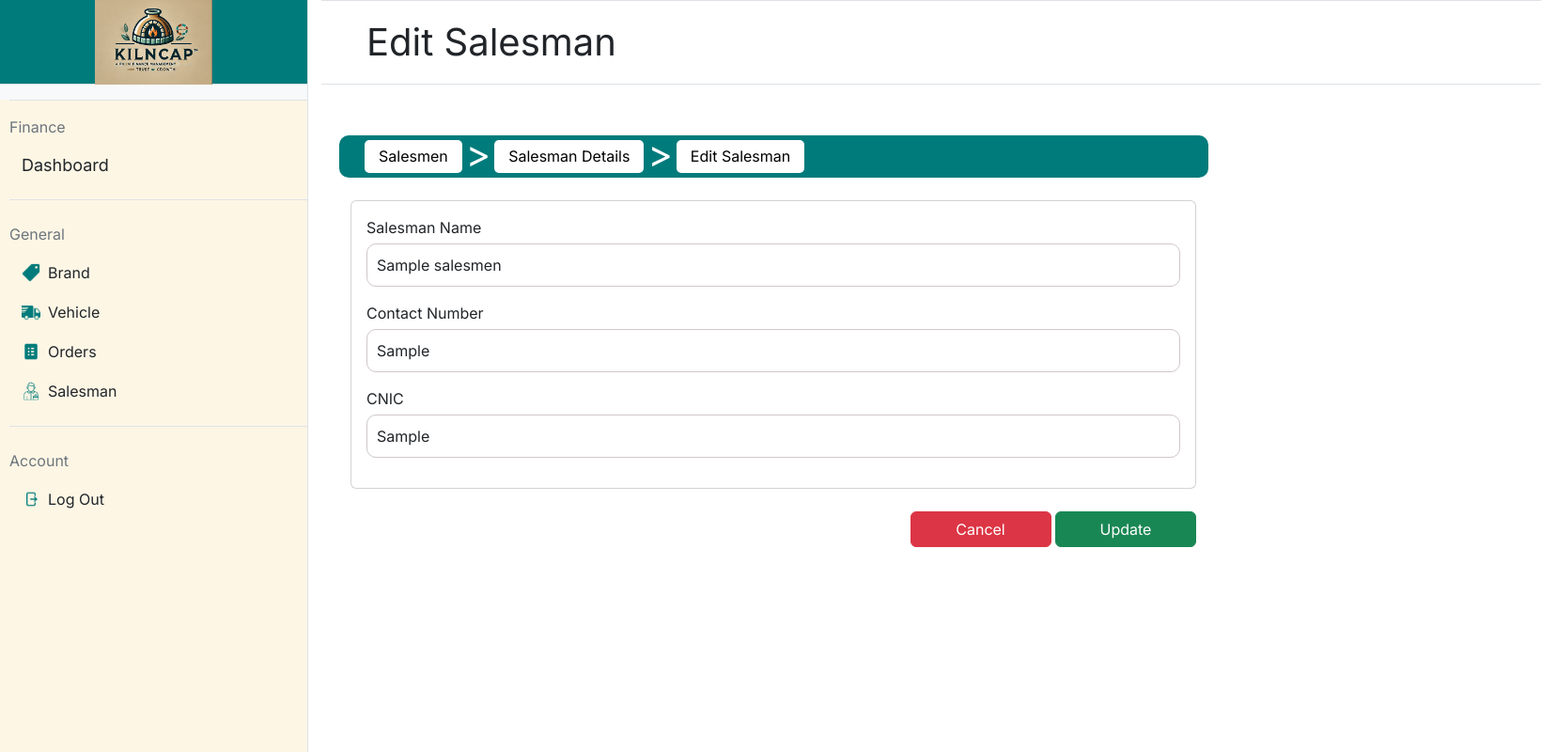
After one commit to jazilarfin/SDA-Project, a Flask app: page /edit_salesman/1 in a window 1640 px wide. The commit adds this page. Shown: the whole page at 94% size. Run offline with Flask 3, Linux system fonts and the light colour scheme; tables that the repository leaves empty hold one stand-in row (values such as "Sample post").

Commit message:
Added Salesman Pages

```diff
--- a/app.py
+++ b/app.py
@@ -81,6 +81,19 @@ class Vehicle(db.Model):
 
     def __repr__(self):
         return f"<Vehicle {self.registration_no}: {self.vehicle_type}, {self.capacity}kg, {self.ownership_status}>"
+
+# Salesman Model
+class Salesman(db.Model):
+    __tablename__ = 'salesmen'
+
+    id = db.Column(db.Integer, primary_key=True)  # Salesman ID (Primary Key)
+    name = db.Column(db.String(100), nullable=False)  # Salesman's name
+    contact_no = db.Column(db.String(15), unique=True, nullable=False)  # Salesman's contact number
+    cnic = db.Column(db.String(15), unique=True, nullable=False)  # Salesman's CNIC (Computerized National Identity Card)
+
+    def __repr__(self):
+        return f"<Salesman {self.name}: Contact No. {self.contact_no}, CNIC {self.cnic}>"
+
 
 @app.route('/')
 def home():
@@ -171,42 +184,44 @@ def add_order():
     return render_template('add_order.html')
 
 
-
+# Route to handle button clicks for the vehicle list page
 @app.route('/vehicle_list_buttons', methods=['POST'])
 def vehicle_list_buttons():
-    button_value = request.form.get('button')
-    if button_value == 'add_vehicle':
-        return redirect(url_for('add_vehicle'))
-    return redirect(url_for('vehicle'))
+    button_value = request.form.get('button')  # Get the value of the button clicked from the form
+    if button_value == 'add_vehicle':  # If the "add_vehicle" button was clicked
+        return redirect(url_for('add_vehicle'))  # Redirect to the "add_vehicle" route
+    return redirect(url_for('vehicle'))  # If another button was clicked, redirect to the vehicle list page
 
-
-
+# Route to display the vehicle list page with pagination
 @app.route('/vehicle', methods=['GET'])
 def vehicle():
-    page = request.args.get('page', 1, type=int)  # Get the current page number for pagination
-    per_page = 5  # Number of vehicles per page
-    vehicles_paginated = Vehicle.query.paginate(page=page, per_page=per_page)
+    page = request.args.get('page', 1, type=int)  # Get the current page number from the URL query parameter
+    per_page = 5  # Number of vehicles to display per page
+    vehicles_paginated = Vehicle.query.paginate(page=page, per_page=per_page)  # Query the vehicles with pagination
 
+    # Render the vehicle list template and pass the paginated vehicles and pagination data
     return render_template('vehicle.html', vehicles=vehicles_paginated.items, pagination=vehicles_paginated)
 
+# Route to display the details of a specific vehicle
 @app.route('/vehicle/<int:vehicle_id>', methods=['GET'])
 def vehicle_details(vehicle_id):
-    # Fetch the vehicle by ID
-    vehicle = Vehicle.query.get_or_404(vehicle_id)
+    vehicle = Vehicle.query.get_or_404(vehicle_id)  # Fetch the vehicle by ID or return 404 if not found
 
-    # Render a detailed view of the vehicle
+    # Render the vehicle details template and pass the fetched vehicle data
     return render_template('vehicle_details.html', vehicle=vehicle)
 
-
+# Route to handle adding a new vehicle (GET for form, POST for submission)
 @app.route('/add_vehicle', methods=['GET', 'POST'])
 def add_vehicle():
-    if request.method == 'POST':
+    if request.method == 'POST':  # If the form is submitted (POST request)
         try:
+            # Get form data for the new vehicle
             registration_no = request.form['vehicle_reg_number']
             vehicle_type = request.form['vehicle_type']
-            capacity = int(request.form['vehicle_capacity'])
+            capacity = int(request.form['vehicle_capacity'])  # Convert capacity to integer
             ownership_status = request.form['ownership_status']
 
+            # Create a new Vehicle instance with the provided data
             new_vehicle = Vehicle(
                 registration_no=registration_no,
                 vehicle_type=vehicle_type,
@@ -214,48 +229,128 @@ def add_vehicle():
                 ownership_status=ownership_status
             )
 
+            # Add the new vehicle to the database and commit the transaction
             db.session.add(new_vehicle)
             db.session.commit()
 
-            flash("Vehicle added successfully!", "success")
-            return redirect(url_for('vehicle'))
+            flash("Vehicle added successfully!", "success")  # Flash a success message
+            return redirect(url_for('vehicle'))  # Redirect to the vehicle list page
 
-        except Exception as e:
-            db.session.rollback()
-            flash(f"Error adding vehicle: {e}", "danger")
-            return render_template('add_vehicle.html')
+        except Exception as e:  # If there's an error while adding the vehicle
+            db.session.rollback()  # Rollback the database transaction
+            flash(f"Error adding vehicle: {e}", "danger")  # Flash an error message
+            return render_template('add_vehicle.html')  # Return the add vehicle form with error message
 
-    return render_template('add_vehicle.html')
+    return render_template('add_vehicle.html')  # Render the form to add a vehicle (GET request)
 
-
+# Route to handle editing a specific vehicle (GET for form, POST for submission)
 @app.route('/edit_vehicle/<int:vehicle_id>', methods=['GET', 'POST'])
 def edit_vehicle(vehicle_id):
-    # Fetch the vehicle or return a 404 error if it doesn't exist
-    vehicle = Vehicle.query.get_or_404(vehicle_id)
+    vehicle = Vehicle.query.get_or_404(vehicle_id)  # Fetch the vehicle by ID or return 404 if not found
 
-    if request.method == 'POST':
+    if request.method == 'POST':  # If the form is submitted (POST request)
         try:
-            # Update vehicle details from the form
+            # Update the vehicle details with the form data
             vehicle.registration_no = request.form['vehicle_reg_number']
             vehicle.vehicle_type = request.form['vehicle_type']
-            vehicle.capacity = int(request.form['vehicle_capacity'])
+            vehicle.capacity = int(request.form['vehicle_capacity'])  # Convert capacity to integer
             vehicle.ownership_status = request.form['ownership_status']
 
-            # Save changes to the database
+            # Commit the changes to the database
             db.session.commit()
 
-            # Redirect to vehicle details after successful edit
-            flash("Vehicle updated successfully!", "success")
-            return redirect(url_for('vehicle_details', vehicle_id=vehicle.id))
-        except Exception as e:
-            db.session.rollback()
-            flash(f"Error updating vehicle: {e}", "danger")
+            flash("Vehicle updated successfully!", "success")  # Flash a success message
+            return redirect(url_for('vehicle_details', vehicle_id=vehicle.id))  # Redirect to the vehicle details page
 
-    # Render the edit form with the current vehicle data for a GET request
+        except Exception as e:  # If there's an error while updating the vehicle
+            db.session.rollback()  # Rollback the database transaction
+            flash(f"Error updating vehicle: {e}", "danger")  # Flash an error message
+
+    # Render the form to edit the vehicle with the existing data for a GET request
     return render_template('edit_vehicle.html', vehicle=vehicle)
 
 
+# Route to handle button clicks for the salesman list page
+@app.route('/salesman_list_buttons', methods=['POST'])
+def salesman_list_buttons():
+    button_value = request.form.get('button')  # Get the value of the button clicked from the form
+    if button_value == 'add_salesman':  # If the "add_salesman" button was clicked
+        return redirect(url_for('add_salesman'))  # Redirect to the "add_salesman" route
+    return redirect(url_for('salesman'))  # If another button was clicked, redirect to the salesman list page
 
+# Route to display the salesman list page with pagination
+@app.route('/salesman', methods=['GET'])
+def salesman():
+    page = request.args.get('page', 1, type=int)  # Get the current page number from the URL query parameter
+    per_page = 5  # Number of salesmen to display per page
+    salesmen_paginated = Salesman.query.paginate(page=page, per_page=per_page)  # Query the salesmen with pagination
+
+    # Render the salesman list template and pass the paginated salesmen and pagination data
+    return render_template('salesman.html', salesmen=salesmen_paginated.items, pagination=salesmen_paginated)
+
+# Route to display the details of a specific salesman
+@app.route('/salesman/<int:salesman_id>', methods=['GET'])
+def salesman_details(salesman_id):
+    salesman = Salesman.query.get_or_404(salesman_id)  # Fetch the salesman by ID or return 404 if not found
+
+    # Render the salesman details template and pass the fetched salesman data
+    return render_template('salesman_details.html', salesman=salesman)
+
+# Route to handle adding a new salesman (GET for form, POST for submission)
+@app.route('/add_salesman', methods=['GET', 'POST'])
+def add_salesman():
+    if request.method == 'POST':  # If the form is submitted (POST request)
+        try:
+            # Get form data for the new salesman
+            name = request.form['salesman_name']
+            contact = request.form['salesman_contact']
+            cnic = request.form['salesman_cnic']
+
+            # Create a new Salesman instance with the provided data
+            new_salesman = Salesman(
+                name=name,
+                contact_no=contact,
+                cnic=cnic
+            )
+
+            # Add the new salesman to the database and commit the transaction
+            db.session.add(new_salesman)
+            db.session.commit()
+
+            flash("Salesman added successfully!", "success")  # Flash a success message
+            return redirect(url_for('salesman'))  # Redirect to the salesman list page
+
+        except Exception as e:  # If there's an error while adding the salesman
+            db.session.rollback()  # Rollback the database transaction
+            flash(f"Error adding salesman: {e}", "danger")  # Flash an error message
+            return render_template('add_salesman.html')  # Return the add salesman form with error message
+
+    return render_template('add_salesman.html')  # Render the form to add a salesman (GET request)
+
+# Route to handle editing a specific salesman (GET for form, POST for submission)
+@app.route('/edit_salesman/<int:salesman_id>', methods=['GET', 'POST'])
+def edit_salesman(salesman_id):
+    salesman = Salesman.query.get_or_404(salesman_id)  # Fetch the salesman by ID or return 404 if not found
+
+    if request.method == 'POST':  # If the form is submitted (POST request)
+        try:
+            # Update the salesman details with the form data
+            salesman.name = request.form['salesman_name']
+            salesman.contact_no = request.form['salesman_contact']
+            salesman.cnic = request.form['salesman_cnic']
+
+            # Commit the changes to the database
+            db.session.commit()
+
+            flash("Salesman updated successfully!", "success")  # Flash a success message
+            return redirect(url_for('salesman_details', salesman_id=salesman.id))  # Redirect to the salesman details page
+
+        except Exception as e:  # If there's an error while updating the salesman
+            db.session.rollback()  # Rollback the database transaction
+            flash(f"Error updating salesman: {e}", "danger")  # Flash an error message
+
+    # Render the form to edit the salesman with the existing data for a GET request
+    return render_template('edit_salesman.html', salesman=salesman)
 
 @app.route('/brand_list_buttons', methods=['POST'])
 def brand_list_buttons():
--- /dev/null
+++ b/templates/edit_salesman.html
@@ -0,0 +1,108 @@
+{% extends "base.html" %}
+
+{% block title %}
+<title>Edit Salesman</title>
+{% endblock %}
+
+{% block mainheading %}
+Edit Salesman
+{% endblock %}
+
+{% block maincontent %}
+<!-- Bootstrap Navigation Bar -->
+<nav class="navbar navbar-expand-lg"
+    style="background-color: #007b7b; border-radius: 10px; padding: 5px 15px; height: 45px; width: 925px;">
+    <div class="container-fluid d-flex align-items-center">
+        <div class="collapse navbar-collapse" id="navbarNav">
+            <ul class="navbar-nav d-flex align-items-center">
+                <li class="nav-item">
+                    <a class="nav-link text-black"
+                        href="{{ url_for('salesman') }}"
+                        style="background-color: white; color: black; border-radius: 5px; padding: 5px 15px; height: 35px; line-height: 25px; transition: all 0.3s ease; text-decoration: none;"
+                        onmouseover="this.style.backgroundColor='#f0f0f0'; this.style.color='white';"
+                        onmouseout="this.style.backgroundColor='white'; this.style.color='black';">Salesmen</a>
+                </li>
+                <li class="mx-1"
+                    style="color: white;padding-bottom: 5px; font-size: 40px; font-weight:300">&gt;</li>
+                <li class="nav-item">
+                    <a class="nav-link text-black"
+                        href="{{ url_for('salesman_details', salesman_id=salesman.id) }}"
+                        style="background-color: white; color: black; border-radius: 5px; padding: 5px 15px; height: 35px; line-height: 25px; text-decoration: none;">Salesman
+                        Details</a>
+                </li>
+                <li class="mx-1"
+                    style="color: white;padding-bottom: 5px; font-size: 40px; font-weight:300">&gt;</li>
+                <li class="nav-item">
+                    <a class="nav-link text-black" href="#"
+                        style="background-color: white; color: black; border-radius: 5px; padding: 5px 15px; height: 35px; line-height: 25px; text-decoration: none;">Edit
+                        Salesman</a>
+                </li>
+            </ul>
+        </div>
+    </div>
+</nav>
+
+<div class="container mt-4">
+    <form action="{{ url_for('edit_salesman', salesman_id=salesman.id) }}"
+        method="POST">
+
+        <!-- Salesman Details Section -->
+        <div class="card mb-4" style="width: 900px;">
+            <div class="card-body">
+                <div class="mb-3">
+                    <label for="salesman_name" class="form-label"
+                        style="margin-bottom: 5px;">Salesman Name</label>
+                    <input type="text" name="salesman_name" id="salesman_name"
+                        class="form-control"
+                        placeholder="Enter salesman name" required
+                        value="{{ salesman.name }}"
+                        style="background-color: white; margin-top: 0;border-color: #d0c7c7;">
+                    <style>
+                        #salesman_name::placeholder {
+                            color: #D4D4D4;
+                        }
+                    </style>
+                </div>
+                <div class="mb-3">
+                    <label for="salesman_contact" class="form-label"
+                        style="margin-bottom: 5px;">Contact Number</label>
+                    <input type="text" name="salesman_contact"
+                        id="salesman_contact" class="form-control"
+                        placeholder="Enter contact number" required
+                        value="{{ salesman.contact_no }}"
+                        style="background-color: white; margin-top: 0;border-color: #d0c7c7;">
+                    <style>
+                        #salesman_contact::placeholder {
+                            color: #D4D4D4;
+                        }
+                    </style>
+                </div>
+                <div class="mb-3">
+                    <label for="salesman_cnic" class="form-label"
+                        style="margin-bottom: 5px;">CNIC</label>
+                    <input type="text" name="salesman_cnic" id="salesman_cnic"
+                        class="form-control"
+                        placeholder="Enter CNIC" required
+                        value="{{ salesman.cnic }}"
+                        style="background-color: white; margin-top: 0;border-color: #d0c7c7;">
+                    <style>
+                        #salesman_cnic::placeholder {
+                            color: #D4D4D4;
+                        }
+                    </style>
+                </div>
+            </div>
+        </div>
+
+        <!-- Submit Button -->
+        <div class="text-end" style="padding-bottom: 50px;">
+            <a href="{{ url_for('salesman_details', salesman_id=salesman.id) }}"
+                class="btn btn-danger" style="width: 150px;">Cancel</a>
+            <button type="submit" class="btn btn-success"
+                style="width: 150px;">Update</button>
+        </div>
+
+    </form>
+</div>
+
+{% endblock %}
```
Also changed, not shown: static/salesman.css (added, +85 -0 lines), templates/add_salesman.html (added, +102 -0 lines), templates/salesman.html (+79 -2 lines), templates/salesman_details.html (added, +84 -0 lines).
